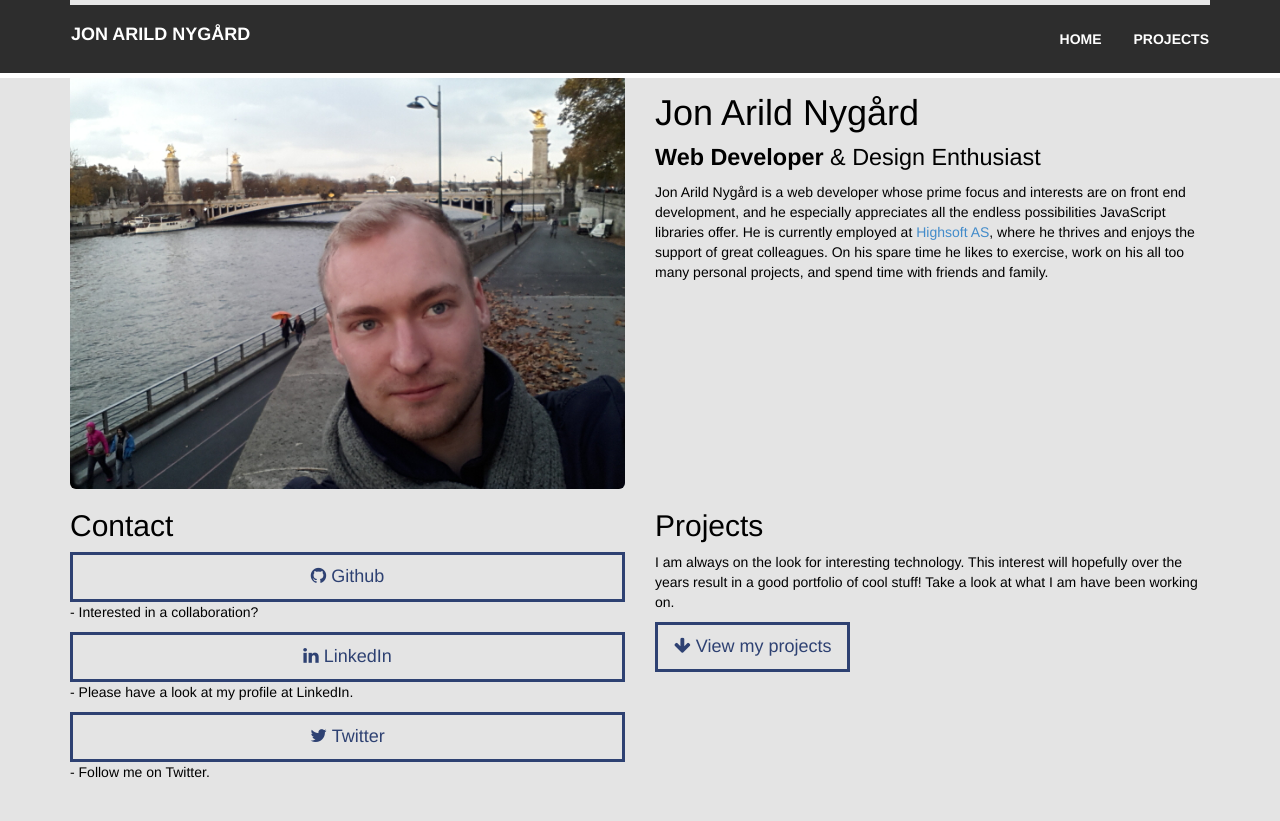
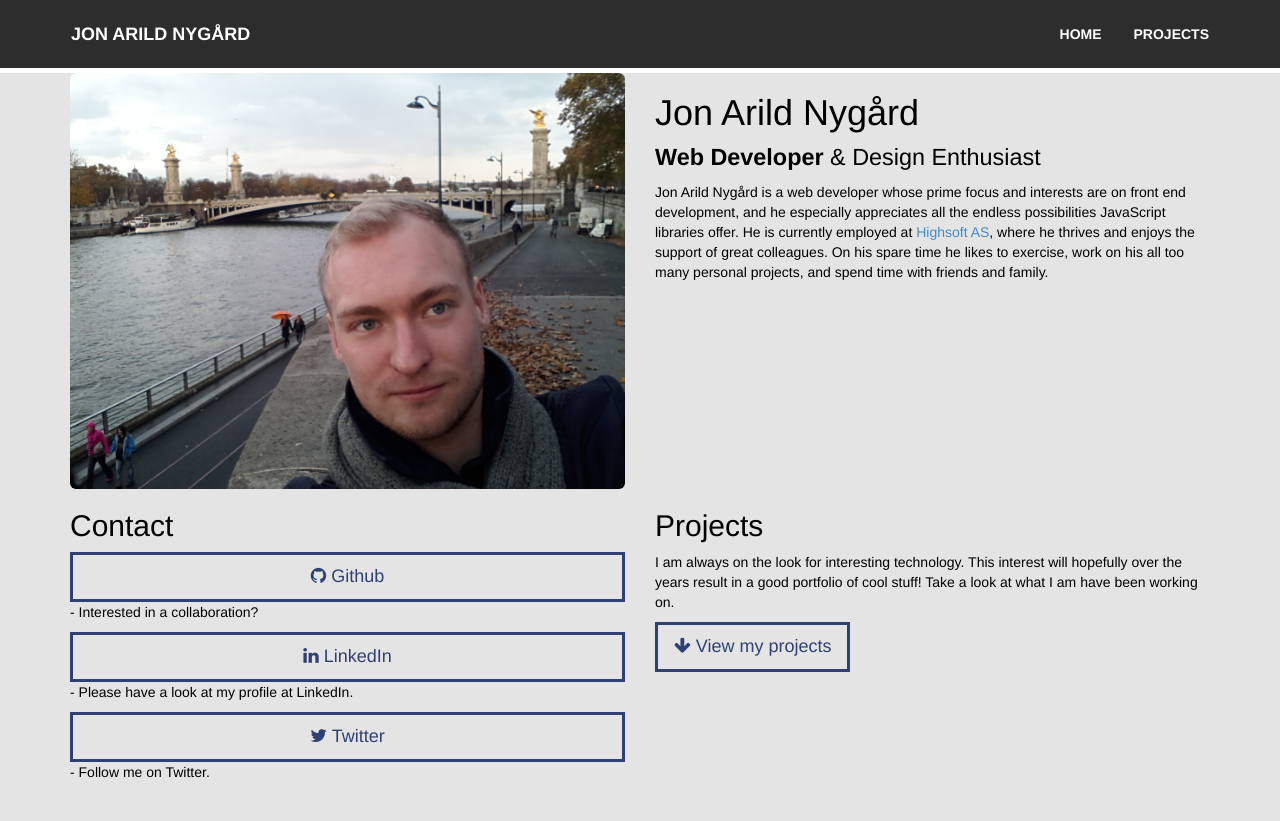
Before and after one commit to jon-a-nygaard/jon-a-nygaard.github.io, a PHP site: page / in a window 1280 px wide. Shown: the top 821 px of the page. Run offline with PHP 8.4, Linux system fonts and the light colour scheme; some libraries are stand-ins or nearby versions.

Commit message:
Fixed bug with menu border

```diff
--- a/assets/css/lightBlue.css
+++ b/assets/css/lightBlue.css
@@ -67,10 +67,6 @@ h1 small {
   border-bottom: 5px solid white;
 }
 
-.navbar-collapse {
-  border-top: 5px solid white;
-}
-
 .navbar-default .navbar-brand,
 .navbar-default .navbar-nav > li > a {
   color: white;
@@ -129,5 +125,6 @@ h1 small {
 @media screen and (max-width: 768px) {
   .navbar-collapse {
     background-color: #2d2d2d;
+    border-top: 5px solid white;
   }
 }
--- a/assets/sass/lightBlue.scss
+++ b/assets/sass/lightBlue.scss
@@ -75,9 +75,6 @@ h1 {
     height: auto;
     border-bottom: $navbar-border+px solid $contrast-1;
 }
-.navbar-collapse {
-	border-top: $navbar-border+px solid $contrast-1;
-}
 .navbar-default .navbar-brand,
 .navbar-default .navbar-nav>li>a {
 	color: $contrast-1;
@@ -130,5 +127,6 @@ h1 {
 @media screen and (max-width: 768px) {
 	.navbar-collapse {
 		background-color: $navbar-background;
+		border-top: $navbar-border+px solid $contrast-1;
 	}
 }
```
